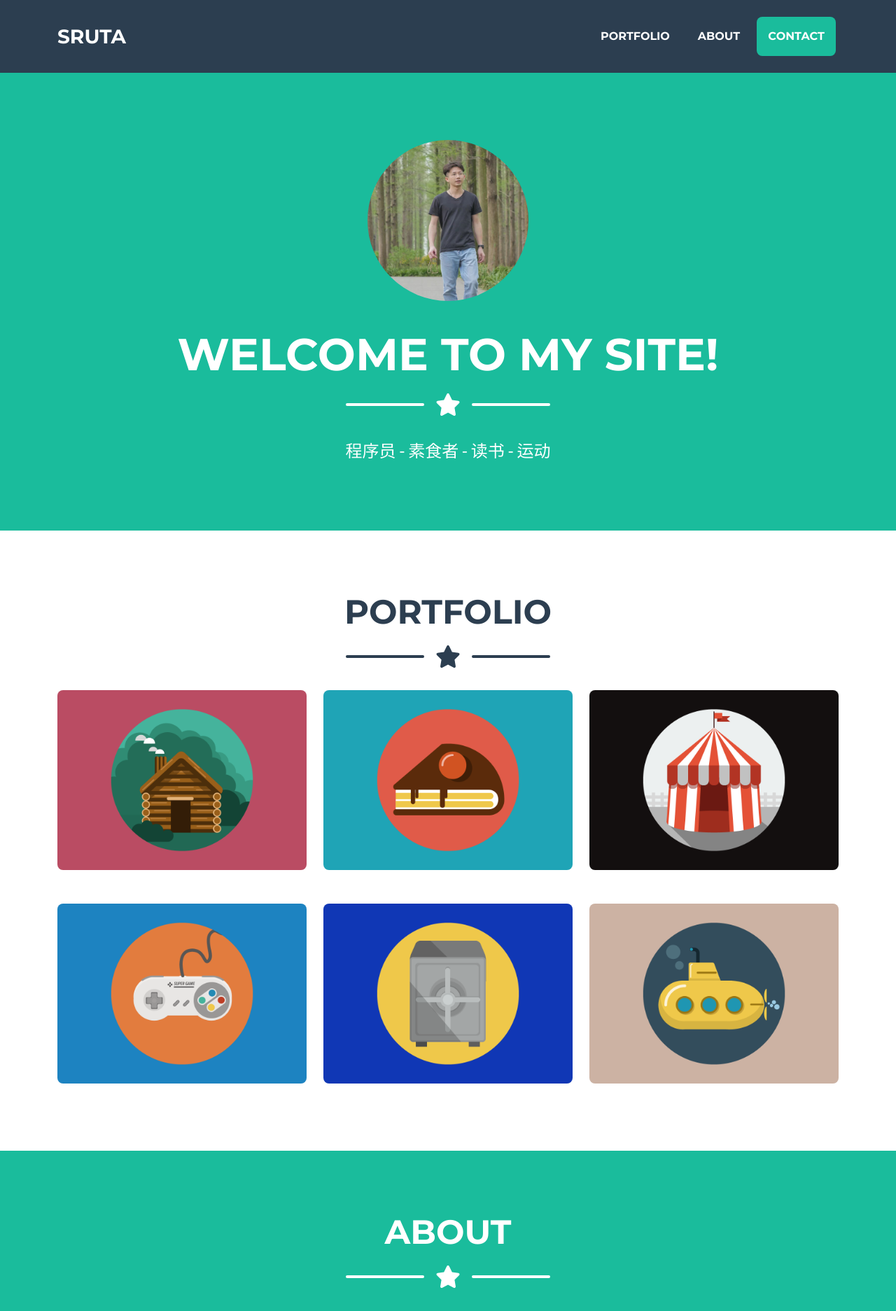
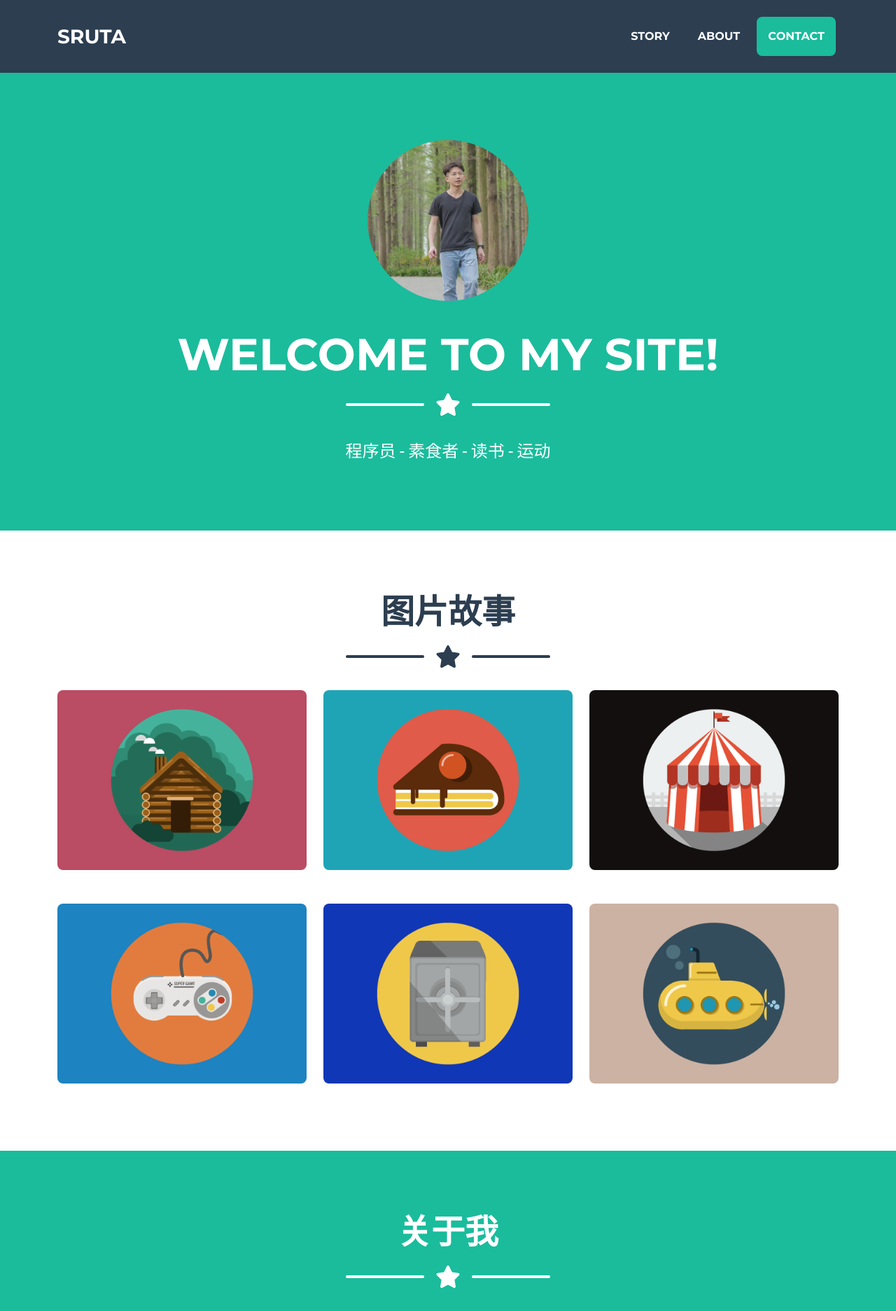
Before and after one commit to Sdd108/sruta_website, a Django app: page / in a window 1280 px wide. Shown: the top 1873 px of the page at 70% size. Run offline with Django 5.2, Linux system fonts and the light colour scheme; some libraries are stand-ins or nearby versions.

Commit message:
more update on index page

```diff
--- a/templates/index.html
+++ b/templates/index.html
@@ -32,7 +32,7 @@
                 </button>
                 <div class="collapse navbar-collapse" id="navbarResponsive">
                     <ul class="navbar-nav ms-auto">
-                        <li class="nav-item mx-0 mx-lg-1"><a class="nav-link py-3 px-0 px-lg-3 rounded" href="#portfolio">Portfolio</a></li>
+                        <li class="nav-item mx-0 mx-lg-1"><a class="nav-link py-3 px-0 px-lg-3 rounded" href="#story">Story</a></li>
                         <li class="nav-item mx-0 mx-lg-1"><a class="nav-link py-3 px-0 px-lg-3 rounded" href="#about">About</a></li>
                         <li class="nav-item mx-0 mx-lg-1"><a class="nav-link py-3 px-0 px-lg-3 rounded" href="#contact">Contact</a></li>
                     </ul>
@@ -56,11 +56,11 @@
                 <p class="masthead-subheading font-weight-light mb-0">程序员 - 素食者 - 读书 - 运动</p>
             </div>
         </header>
-        <!-- Portfolio Section-->
-        <section class="page-section portfolio" id="portfolio">
+        <!-- Picture Story Section-->
+        <section class="page-section portfolio" id="story">
             <div class="container">
                 <!-- Portfolio Section Heading-->
-                <h2 class="page-section-heading text-center text-uppercase text-secondary mb-0">Portfolio</h2>
+                <h2 class="page-section-heading text-center text-uppercase text-secondary mb-0">图片故事</h2>
                 <!-- Icon Divider-->
                 <div class="divider-custom">
                     <div class="divider-custom-line"></div>
@@ -130,7 +130,7 @@
         <section class="page-section bg-primary text-white mb-0" id="about">
             <div class="container">
                 <!-- About Section Heading-->
-                <h2 class="page-section-heading text-center text-uppercase text-white">About</h2>
+                <h2 class="page-section-heading text-center text-uppercase text-white">关于我</h2>
                 <!-- Icon Divider-->
                 <div class="divider-custom divider-light">
                     <div class="divider-custom-line"></div>
@@ -139,8 +139,8 @@
                 </div>
                 <!-- About Section Content-->
                 <div class="row">
-                    <div class="col-lg-4 ms-auto"><p class="lead">Freelancer is a free bootstrap theme created by Start Bootstrap. The download includes the complete source files including HTML, CSS, and JavaScript as well as optional SASS stylesheets for easy customization.</p></div>
-                    <div class="col-lg-4 me-auto"><p class="lead">You can create your own custom avatar for the masthead, change the icon in the dividers, and add your email address to the contact form to make it fully functional!</p></div>
+                    <div class="col-lg-4 ms-auto"><p class="lead">我发现我正在形成一个良性循环，这个良性循环的起点是从认真读书开始的，因为认真读书、多读书，我会产生自己的感悟，于是自然而然就开始写作，而写作是深度思考的绝佳方法；因为读书，看到了一切规律，学到一些做事方法，所以开始行动做事，开始锻炼身体，精进编程技术；因为有了一些做事经验，积累了这些文字材料，接下来一步就能把这些内容拍成视频。<br>读书、写作、锻炼、编程、制作视频，这是我想做的、希望我能做到的事，而现在，我在一步步朝着我想要的生活进发。</p></div>
+                    <div class="col-lg-4 me-auto"><p class="lead">我过去十多二十年的应试教育经验让我养成了害怕犯错的思维习惯，因为在应试教育中，问题是有标准答案的，答错了是会扣分的，接着带来的连锁反应是排名下降、失去荣誉、引来苛责等等可怕后果。所以做事之前，我最大的阻力居然是打破思维定势，一遍遍地通过心理暗示给自己鼓励：“大胆一点”，“去试错，去犯错”，“去试错是对的，害怕犯错才是错的”，“犯错又不会失去什么”，“关注你的目标，而不是你的面子”……我要把勇于试错培养成一个新的习惯，改造我大脑中基底核部位——即大脑中掌管习惯的部位。</p></div>
                 </div>
                 <!-- About Section Button 下载按钮，已注释-->
                 <!--
@@ -340,7 +340,7 @@
                                     <p class="mb-4"></p>
                                     <button class="btn btn-primary" data-bs-dismiss="modal">
                                         <i class="fas fa-xmark fa-fw"></i>
-                                        Close Window
+                                        关闭
                                     </button>
                                 </div>
                             </div>
@@ -376,10 +376,10 @@
                                     <!-- Portfolio Modal - Image-->
                                     <img class="img-fluid rounded mb-5" src="{% static 'home/assets/img/portfolio/cabin.png' %}" alt="..." />
                                     <!-- Portfolio Modal - Text-->
-                                    <p class="mb-4">Lorem ipsum dolor sit amet, consectetur adipisicing elit. Mollitia neque assumenda ipsam nihil, molestias magnam, recusandae quos quis inventore quisquam velit asperiores, vitae? Reprehenderit soluta, eos quod consequuntur itaque. Nam.</p>
+                                    <p class="mb-4">敬请期待……</p>
                                     <button class="btn btn-primary" data-bs-dismiss="modal">
                                         <i class="fas fa-xmark fa-fw"></i>
-                                        Close Window
+                                        关闭
                                     </button>
                                 </div>
                             </div>
@@ -408,10 +408,10 @@
                                     <!-- Portfolio Modal - Image-->
                                     <img class="img-fluid rounded mb-5" src="{% static 'home/assets/img/portfolio/cake.png' %}" alt="..." />
                                     <!-- Portfolio Modal - Text-->
-                                    <p class="mb-4">Lorem ipsum dolor sit amet, consectetur adipisicing elit. Mollitia neque assumenda ipsam nihil, molestias magnam, recusandae quos quis inventore quisquam velit asperiores, vitae? Reprehenderit soluta, eos quod consequuntur itaque. Nam.</p>
+                                    <p class="mb-4">敬请期待……</p>
                                     <button class="btn btn-primary" data-bs-dismiss="modal">
                                         <i class="fas fa-xmark fa-fw"></i>
-                                        Close Window
+                                        关闭
                                     </button>
                                 </div>
                             </div>
@@ -440,10 +440,10 @@
                                     <!-- Portfolio Modal - Image-->
                                     <img class="img-fluid rounded mb-5" src="{% static 'home/assets/img/portfolio/circus.png' %}" alt="..." />
                                     <!-- Portfolio Modal - Text-->
-                                    <p class="mb-4">Lorem ipsum dolor sit amet, consectetur adipisicing elit. Mollitia neque assumenda ipsam nihil, molestias magnam, recusandae quos quis inventore quisquam velit asperiores, vitae? Reprehenderit soluta, eos quod consequuntur itaque. Nam.</p>
+                                    <p class="mb-4">敬请期待……</p>
                                     <button class="btn btn-primary" data-bs-dismiss="modal">
                                         <i class="fas fa-xmark fa-fw"></i>
-                                        Close Window
+                                        关闭
                                     </button>
                                 </div>
                             </div>
@@ -472,10 +472,10 @@
                                     <!-- Portfolio Modal - Image-->
                                     <img class="img-fluid rounded mb-5" src="{% static 'home/assets/img/portfolio/game.png' %}" alt="..." />
                                     <!-- Portfolio Modal - Text-->
-                                    <p class="mb-4">Lorem ipsum dolor sit amet, consectetur adipisicing elit. Mollitia neque assumenda ipsam nihil, molestias magnam, recusandae quos quis inventore quisquam velit asperiores, vitae? Reprehenderit soluta, eos quod consequuntur itaque. Nam.</p>
+                                    <p class="mb-4">敬请期待……</p>
                                     <button class="btn btn-primary" data-bs-dismiss="modal">
                                         <i class="fas fa-xmark fa-fw"></i>
-                                        Close Window
+                                        关闭
                                     </button>
                                 </div>
                             </div>
@@ -504,10 +504,10 @@
                                     <!-- Portfolio Modal - Image-->
                                     <img class="img-fluid rounded mb-5" src="{% static '/home/assets/img/portfolio/safe.png' %}" alt="..." />
                                     <!-- Portfolio Modal - Text-->
-                                    <p class="mb-4">Lorem ipsum dolor sit amet, consectetur adipisicing elit. Mollitia neque assumenda ipsam nihil, molestias magnam, recusandae quos quis inventore quisquam velit asperiores, vitae? Reprehenderit soluta, eos quod consequuntur itaque. Nam.</p>
+                                    <p class="mb-4">敬请期待……</p>
                                     <button class="btn btn-primary" data-bs-dismiss="modal">
                                         <i class="fas fa-xmark fa-fw"></i>
-                                        Close Window
+                                        关闭
                                     </button>
                                 </div>
                             </div>
@@ -536,10 +536,10 @@
                                     <!-- Portfolio Modal - Image-->
                                     <img class="img-fluid rounded mb-5" src="{% static 'home/assets/img/portfolio/submarine.png' %}" alt="..." />
                                     <!-- Portfolio Modal - Text-->
-                                    <p class="mb-4">Lorem ipsum dolor sit amet, consectetur adipisicing elit. Mollitia neque assumenda ipsam nihil, molestias magnam, recusandae quos quis inventore quisquam velit asperiores, vitae? Reprehenderit soluta, eos quod consequuntur itaque. Nam.</p>
+                                    <p class="mb-4">敬请期待……</p>
                                     <button class="btn btn-primary" data-bs-dismiss="modal">
                                         <i class="fas fa-xmark fa-fw"></i>
-                                        Close Window
+                                        关闭
                                     </button>
                                 </div>
                             </div>
```
